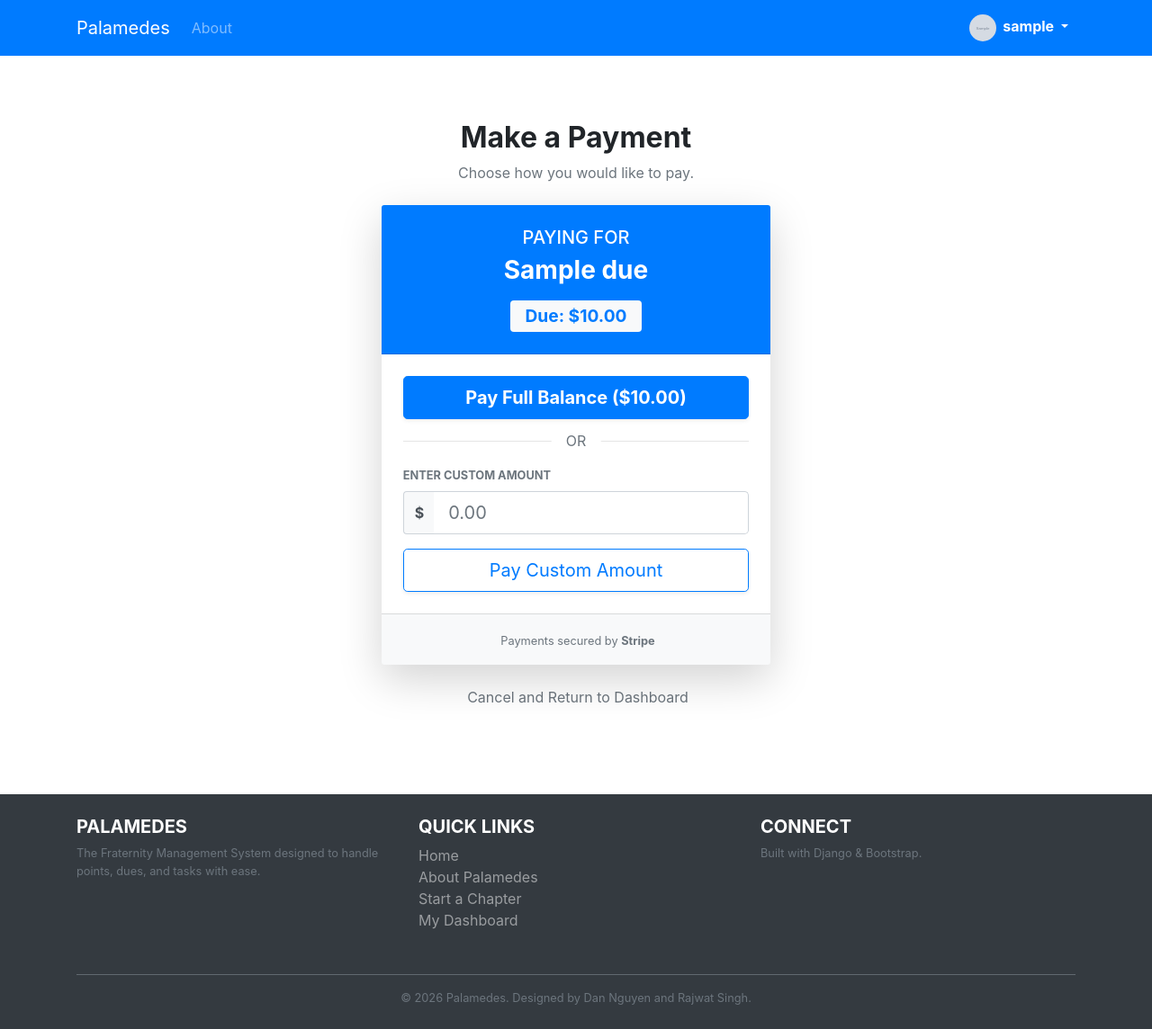
After one commit to dannguyen111/palamedes, a Django app: page /dashboard/dues/payment_page/1/ in a window 1280 px wide. The commit adds this page. Shown: the whole page at 90% size. Run offline with Django 5.2, Linux system fonts and the light colour scheme; a user stored in the database is signed in; tables that the repository leaves empty hold one stand-in row (values such as "Sample post"); grey boxes marked "Sample" are stand-in pictures.

Commit message:
Feat: Add financial dashboard and bulk payment features

```diff
--- a/palamedes/dashboard/templates/dashboard/directory.html
+++ b/palamedes/dashboard/templates/dashboard/directory.html
@@ -97,7 +97,7 @@
                     </span>
 
                     <p class="card-text text-muted small mb-1">
-                        <i class="fas fa-graduation-cap"></i> {{ member.position|default:"No Position" }}
+                        <i class="fas fa-graduation-cap"></i> {{ member.position.title|default:"No Position" }}
                     </p>
                 </div>
 
--- /dev/null
+++ b/palamedes/dashboard/templates/dashboard/payment_page.html
@@ -0,0 +1,60 @@
+{% extends "homepage/base.html" %}
+{% block content %}
+<div class="container mt-5 mb-5">
+    <div class="row justify-content-center">
+        <div class="col-md-6 col-lg-5">
+            <div class="text-center mb-4">
+                <h2 class="font-weight-bold">Make a Payment</h2>
+                <p class="text-muted">Choose how you would like to pay.</p>
+            </div>
+            <div class="card shadow-lg border-0 rounded-lg">
+                <div class="card-header bg-primary text-white text-center py-4">
+                    <h5 class="mb-0 opacity-75">PAYING FOR</h5>
+                    <h3 class="font-weight-bold mt-2">{{ due.title }}</h3>
+                    <div class="badge badge-light text-primary px-3 py-2 mt-2" style="font-size: 1.2rem;">
+                        Due: ${{ due.amount }}
+                    </div>
+                </div>
+                <div class="card-body p-4">
+                    <form action="{% url 'create_checkout_session' due.pk %}" method="POST">
+                        {% csrf_token %}
+                        <input type="hidden" name="due_amount" value="{{ due.amount }}">
+                        <button type="submit" class="btn btn-primary btn-block btn-lg shadow-sm mb-3 font-weight-bold">
+                            Pay Full Balance (${{ due.amount }})
+                        </button>
+                    </form>
+                    <div class="text-center position-relative my-4">
+                        <hr>
+                        <span class="position-absolute bg-white px-3 text-muted" style="top: -12px; left: 50%; transform: translateX(-50%);">
+                            OR
+                        </span>
+                    </div>
+                    <form action="{% url 'create_checkout_session' due.pk %}" method="POST">
+                        {% csrf_token %}
+                        <label class="font-weight-bold text-muted small text-uppercase">Enter Custom Amount</label>
+                        <div class="input-group mb-3">
+                            <div class="input-group-prepend">
+                                <span class="input-group-text bg-light border-right-0 font-weight-bold">$</span>
+                            </div>
+                            <input type="number" name="due_amount" class="form-control form-control-lg border-left-0" placeholder="0.00" step="0.01" min="1.00" max="{{ due.remaining_balance }}" required>
+                        </div>
+                        <button type="submit" class="btn btn-outline-primary btn-block btn-lg shadow-sm">
+                            Pay Custom Amount
+                        </button>
+                    </form>
+                </div>
+                <div class="card-footer bg-light text-center py-3">
+                    <small class="text-muted">
+                        <i class="fas fa-lock mr-1"></i> Payments secured by <strong>Stripe</strong>
+                    </small>
+                </div>
+            </div>
+            <div class="text-center mt-4">
+                <a href="{% url 'dashboard' %}" class="text-muted text-decoration-none">
+                    <i class="fas fa-arrow-left mr-1"></i> Cancel and Return to Dashboard
+                </a>
+            </div>
+        </div>
+    </div>
+</div>
+{% endblock %}
--- a/palamedes/dashboard/urls.py
+++ b/palamedes/dashboard/urls.py
@@ -10,9 +10,15 @@ urlpatterns = [
     path('points/manage/<int:pk>/', views.manage_point_request, name='manage_point'),
     path('ledger/', views.chapter_ledger, name='chapter_ledger'),
     path('dues/', views.dues_dashboard, name='dues_dashboard'),
-    path('dues/unpaid_directory', views.unpaid_directory, name='unpaid_directory'),
+    path('dues/paid/<int:pk>/', views.make_payment_treasurer, name='make_mark_paid'),
+    path('dues/checkout_treasurer/<int:pk>/', views.mark_paid, name='mark_paid'),
+    path('dues/unpaid_directory/', views.unpaid_directory, name='unpaid_directory'),
+    path('dues/brothers_due/<int:pk>/', views.dues_member, name='brothers_due'),
     path('dues/manage/', views.manage_dues_creation, name='manage_dues_creation'),
-    path('dues/pay/<int:pk>/', views.pay_due, name='pay_due'),
+    path('dues/payement_success/', views.payment_success, name='payment_success'),
+    path('dues/checkout/<int:pk>/', views.process_payment, name='create_checkout_session'),
+    path('dues/create_bulk_checkout_session/', views.create_bulk_checkout_session, name='create_bulk_checkout_session'),
+    path('dues/payment_page/<int:pk>/', views.payment_page, name='payment_page'),
     path('directory/', views.directory, name='brother_directory'),
     path('directory/member/<int:pk>/', views.brother_profile, name='brother_profile'),
     path('points/manage/', views.manage_points_creation, name='manage_points_creation'),
--- a/palamedes/dashboard/views.py
+++ b/palamedes/dashboard/views.py
@@ -1,4 +1,8 @@
 from django.shortcuts import render, redirect, get_object_or_404
+import stripe
+from decimal import Decimal
+from django.conf import settings
+from django.urls import reverse
 from django.contrib import messages
 from django.contrib.auth.decorators import login_required
 from django.db.models import Sum, Q
@@ -6,6 +10,8 @@ from django.db.models.functions import Coalesce
 from .models import HousePoint, Due, Task, Announcement
 from .forms import NMPointRequestForm, ActivePointRequestForm, DirectPointAssignmentForm, SingleDueForm, BulkDueForm, BulkPointForm
 from users.models import CustomUser
+from django.http import JsonResponse
+import json
 
 @login_required
 def dashboard(request):
@@ -288,7 +294,7 @@ def _helper_bulk_transaction(request, bulk_form):
 
         count = 0
         for u in users_to_charge:
-            Dues.objects.create(
+            Due.objects.create(
                 title=data['title'],
                 amount=data['amount'],
                 due_date=data['due_date'],
@@ -350,22 +356,190 @@ def manage_dues_creation(request):
     }
     return render(request, 'dashboard/manage_dues.html', context)
 
+stripe.api_key = settings.STRIPE_SECRET_KEY
+
 @login_required
-def pay_due(request, pk):
+def payment_page(request, pk):
+    due = get_object_or_404(Due, pk = pk, assigned_to = request.user)
+
+    context = {
+        'due' : due,
+        'stripe_api_key' : stripe.api_key
+    }
+
+    return render(request, 'dashboard/payment_page.html', context)
+
+@login_required
+def create_bulk_checkout_session(request):
+    if request.POST:
+        ids = request.POST.getlist('due_ids')
+
+        dues = Due.objects.filter(pk__in = ids, assigned_to = request.user)
+
+        stripe_line_items = []
+        valid_due_ids = []
+
+        for due in dues:
+            temp = {
+                        'price_data' : {
+                            'currency' : 'usd',
+                            'product_data' : {
+                                'name' : due.title
+                            },
+                            'unit_amount_decimal' : due.amount * 100
+                        },
+                        'quantity' : 1,
+                    }
+
+            stripe_line_items.append(temp)
+            valid_due_ids.append(str(due.id))
+
+        try:
+            bulk_checkout = stripe.checkout.Session.create(
+                line_items = stripe_line_items,
+                mode = 'payment',
+                metadata = {
+                    'user_id' : request.user.id,
+                    'payment_type': 'bulk_payment',
+                    'due_ids_str': ",".join(valid_due_ids)
+                },
+                success_url=request.build_absolute_uri(reverse('payment_success')) + '?session_id={CHECKOUT_SESSION_ID}',
+                cancel_url=request.build_absolute_uri(reverse('dashboard')),
+            )
+            return redirect(bulk_checkout.url, code = 303)
+
+        except Exception as e:
+            return JsonResponse({'error': str(e)}, status=500)
+
+    return redirect('dashboard')
+
+
+
+@login_required
+def process_payment(request, pk):
+    if request.POST:
+        due = get_object_or_404(Due, pk = pk, assigned_to = request.user)
+
+        amount_str = request.POST.get('due_amount')
+        print(amount_str)
+        amount = int(float(amount_str) * 100)
+        title = due.title
+
+        try:
+            checkout_session = stripe.checkout.Session.create(
+                line_items=[
+                    {
+                        'price_data' : {
+                            'currency' : 'usd',
+                            'product_data' : {
+                                'name' : title
+                            },
+                            'unit_amount_decimal' : amount
+                        },
+                        'quantity' : 1,
+                    }
+                ],
+
+                mode='payment',
+                metadata={
+                    'due_id': due.pk,
+                    'user_id': request.user.id,
+                    'payment_type': 'single'
+                },
+                success_url=request.build_absolute_uri(reverse('payment_success')) + '?session_id={CHECKOUT_SESSION_ID}',
+                cancel_url=request.build_absolute_uri(reverse('payment_page', args=[pk])),
+
+            )
+
+            return redirect(checkout_session.url, code = 303)
+
+        except Exception as e:
+            return JsonResponse({'error': str(e)}, status=500)
+
+    return redirect('dashboard')
+
+@login_required
+def payment_success(request):
+    session_id = request.GET.get('session_id')
+    session = stripe.checkout.Session.retrieve(session_id)
+
+
+    processed_sessions = request.session.get('processed_sessions', [])
+
+    if session.metadata['payment_type'] == 'bulk_payment':
+        due_ids_str = session.metadata.get('due_ids_str')
+        if due_ids_str:
+            due_ids = due_ids_str.split(',')
+
+            dues_paid = Due.objects.filter(pk__in = due_ids, assigned_to = request.user)
+
+            for due in dues_paid:
+                due.is_paid = True
+                due.amount = 0
+                due.save()
+            return render(request, 'dashboard/successful_payment.html', {'dues': dues_paid})
+
+    amount_paid = Decimal(session.amount_total) / Decimal(100)
+    due_id = session.metadata['due_id']
+
+    due = get_object_or_404(Due, pk = due_id)
+
+    context = {
+    'due':due,
+    'amount_paid': amount_paid
+    }
+
+
+    if session_id in processed_sessions:
+        return render(request, 'dashboard/successful_payment.html', context)
+
+    processed_sessions.append(session_id)
+    request.session['processed_sessions'] = processed_sessions
+    request.session.modified = True
+
+    due.amount -= amount_paid
+
+    if due.amount <= 0:
+        due.is_paid = True
+    due.save()
+
+
+    return render(request, 'dashboard/successful_payment.html', context)
+
+@login_required
+def make_payment_treasurer(request, pk):
+    due = get_object_or_404(Due, pk=pk)
+    context = {
+        'due' : due
+    }
+
+    return render(request, 'dashboard/paid_treasurer.html', context)
+
+@login_required
+def mark_paid(request, pk):
     due = get_object_or_404(Due, pk=pk)
 
-    # Ideally, this integrates with Stripe/Venmo
-    # For now, we just mark it as paid (Positions with permission only)
-    # OR create a "Mark Paid" request logic later.
+    if request.user.position.can_manage_finance:
+        amount = request.POST.get('amount')
+        if not amount:
+            payment_amount = due.amount
+        else:
+            payment_amount = int(amount)
 
-    if request.user.position.can_manage_finance:
-        due.is_paid = True
+        due.amount -= payment_amount
+
+        if due.amount <= 0:
+            due.is_paid = True
         due.save()
-        messages.success(request, "Marked as Paid.")
+
+        if due.amount <= 0:
+            messages.success(request, "Marked as Paid.")
+        else:
+            messages.success(request, f'The due has been updated. {due.assigned_to.first_name }  {due.assigned_to.last_name } still has {due.amount} left to pay.')
     else:
         messages.error(request, "Only people with permission can verify payments.")
 
-    return redirect('dues_dashboard')
+    return redirect('brothers_due', due.assigned_to.pk)
 
 @login_required
 def directory(request):
@@ -419,6 +593,19 @@ def unpaid_directory(request):
     }
 
     return render(request, 'dashboard/unpaid_directory.html', context)
+
+def dues_member(request, pk):
+    brother = get_object_or_404(CustomUser, pk=pk)
+    dues = Due.objects.filter(assigned_to=brother).order_by('is_paid', 'due_date')
+
+    context = {
+        'brother' : brother,
+        'dues' : dues
+    }
+
+    return render(request, 'dashboard/member_dues_details.html', context)
+
+
 
 @login_required
 def brother_profile(request, pk):
--- a/palamedes/homepage/static/homepage/main.css
+++ b/palamedes/homepage/static/homepage/main.css
@@ -0,0 +1,17 @@
+/* Make the body a flex container */
+body {
+    display: flex;
+    flex-direction: column;
+    min-height: 100vh;
+}
+
+/* Ensure the main content area grows to push footer down */
+.flex-fill {
+    flex: 1;
+}
+
+/* Optional: Hover effect for footer links */
+footer a.text-white-50:hover {
+    color: #ffffff !important;
+    text-decoration: none;
+}
--- a/palamedes/homepage/templates/homepage/base.html
+++ b/palamedes/homepage/templates/homepage/base.html
@@ -17,7 +17,7 @@
 </head>
 
 <body>
-    <nav class="navbar navbar-expand-lg navbar-dark bg-primary mb-4">
+    <nav class="navbar navbar-expand-lg navbar-dark bg-primary mb-4 sticky-top">
         <div class="container">
             <a class="navbar-brand"
                 href="{% if user.is_authenticated %}{% url 'dashboard' %}{% else %}{% url 'home' %}{% endif %}">
@@ -93,6 +93,56 @@
     <script src="https://cdn.jsdelivr.net/npm/bootstrap@4.3.1/dist/js/bootstrap.min.js"
         integrity="sha384-JjSmVgyd0p3pXB1rRibZUAYoIIy6OrQ6VrjIEaFf/nJGzIxFDsf4x0xIM+B07jRM"
         crossorigin="anonymous"></script>
+
+    <footer class="bg-dark text-white mt-5 py-4">
+        <div class="container">
+            <div class="row">
+                <div class="col-md-4 mb-3">
+                    <h5 class="text-uppercase font-weight-bold">Palamedes</h5>
+                    <p class="small text-muted">
+                        The Fraternity Management System designed to handle points, dues, and tasks with
+                        ease.
+                    </p>
+                </div>
+
+                <div class="col-md-4 mb-3">
+                    <h5 class="text-uppercase font-weight-bold">Quick Links</h5>
+                    <ul class="list-unstyled">
+                        <li><a href="{% url 'home' %}" class="text-white-50">Home</a></li>
+                        <li><a href="{% url 'about' %}" class="text-white-50">About Palamedes</a></li>
+                        <li><a href="{% url 'start_chapter' %}" class="text-white-50">Start a Chapter</a></li>
+                        {% if user.is_authenticated %}
+                        <li><a href="{% url 'dashboard' %}" class="text-white-50">My Dashboard</a></li>
+                        {% else %}
+                        <li><a href="{% url 'login' %}" class="text-white-50">Login</a></li>
+                        {% endif %}
+                    </ul>
+                </div>
+
+                <div class="col-md-4 mb-3">
+                    <h5 class="text-uppercase font-weight-bold">Connect</h5>
+                    <p class="small text-muted">
+                        Built with Django & Bootstrap.
+                    </p>
+                    <div class="mb-2">
+                        <a href="#" class="text-white mr-3"><i class="fab fa-github fa-lg"></i></a>
+                        <a href="#" class="text-white mr-3"><i class="fab fa-twitter fa-lg"></i></a>
+                        <a href="#" class="text-white"><i class="fas fa-envelope fa-lg"></i></a>
+                    </div>
+                </div>
+            </div>
+
+            <hr class="bg-secondary">
+
+            <div class="row">
+                <div class="col-md-12 text-center">
+                    <p class="small text-muted mb-0">
+                        &copy; {% now "Y" %} Palamedes. Designed by Dan Nguyen and Rajwat Singh.
+                    </p>
+                </div>
+            </div>
+        </div>
+    </footer>
 </body>
 
 </html>
--- a/palamedes/palamedes/settings.py
+++ b/palamedes/palamedes/settings.py
@@ -149,3 +149,6 @@ LOGIN_URL = 'login'
 # Media files (for profile pictures)
 MEDIA_ROOT = os.path.join(BASE_DIR, 'media')
 MEDIA_URL = '/media/'
+
+STRIPE_PUBLIC_KEY = 'pk_test_51Sn9SdC9aeKFAcVNlNXjCbCAjqMAhW4PPt96tc3b6fRwl7X0y2NcTnjql5zldB7FjvTHFp98NBrNmMxH1SFxvNKF00XaZngjLJ'
+STRIPE_SECRET_KEY = os.environ.get('STRIPE_SECRET_KEY', '')
```
Also changed, not shown: palamedes/dashboard/templates/dashboard/dues_dashboard.html (+55 -12 lines), palamedes/dashboard/templates/dashboard/member_dues_details.html (added, +67 -0 lines), palamedes/dashboard/templates/dashboard/paid_treasurer.html (added, +54 -0 lines), palamedes/dashboard/templates/dashboard/successful_payment.html (added, +65 -0 lines), palamedes/dashboard/templates/dashboard/unpaid_directory.html (+15 -41 lines).
